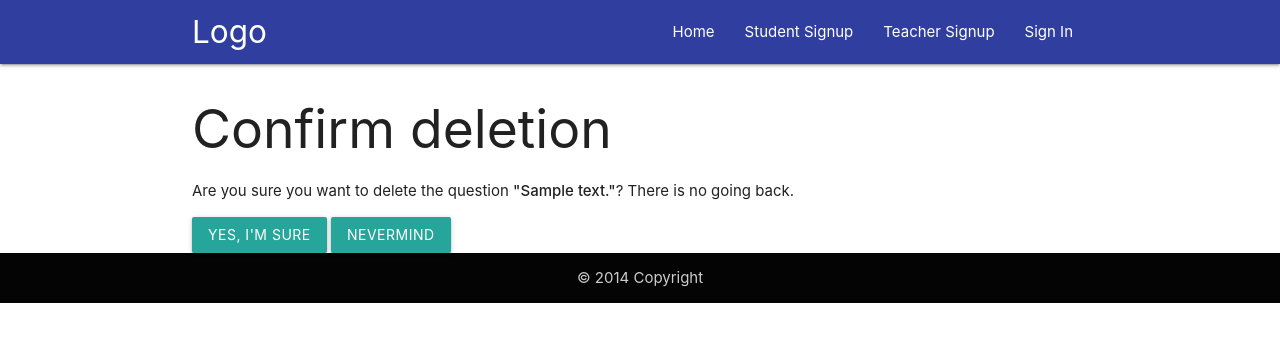
After one commit to noikis/Russian-Memo, a Django app: template templates/quiz/quiz_delete_confirm.html in a window 1280 px wide. The commit adds this page. Shown: the top 342 px of the page. Run offline with Django 3.2, Linux system fonts and the light colour scheme; the template is opened without the code that fills it: most values are stand-ins (such as "Sample title", 1, 10 or a date in 2020); some libraries are stand-ins or nearby versions.

Commit message:
quiz delete

```diff
--- a/quiz/urls.py
+++ b/quiz/urls.py
@@ -1,6 +1,6 @@
 from django.urls import path, include
 
-from .views import QuizCreateView, QuizListView, QuizUpdateView
+from .views import QuizCreateView, QuizListView, QuizUpdateView, QuizDeleteView
 
 app_name = 'quiz'
 
@@ -8,4 +8,5 @@ urlpatterns = [
     path('add/', QuizCreateView.as_view(), name='add_quiz'),
     path('list/', QuizListView.as_view(), name='quiz_list'),
     path('<int:pk>/', QuizUpdateView.as_view(), name='quiz_update'),
+    path('<int:pk>/delete/', QuizDeleteView.as_view(), name='quiz_delete'),
 ]
--- /dev/null
+++ b/templates/quiz/quiz_delete_confirm.html
@@ -0,0 +1,16 @@
+{% extends 'base.html' %}
+
+{% load crispy_forms_tags %}
+
+{% block content %}
+<h2 class="mb-3">Confirm deletion</h2>
+<p class="flow-tex">
+    Are you sure you want to delete the question <strong>"{{ question.text }}"</strong>? There is no
+    going back.
+</p>
+<form method="post">
+    {% csrf_token %}
+    <button type="submit" class="btn btn-red ">Yes, I'm sure</button>
+    <a href="#" class="btn " role="button">Nevermind</a>
+</form>
+{% endblock %}
--- a/templates/quiz/quiz_update.html
+++ b/templates/quiz/quiz_update.html
@@ -11,7 +11,7 @@
             {{ form }}
             <button type="submit" class="btn btn-success">Save changes</button>
             <a href="{% url 'quiz:quiz_list' %}" class="btn btn-outline-secondary" role="button">Nevermind</a>
-            <a href="#" class="btn btn-danger float-right">Delete</a>
+            <a href="{% url 'quiz:quiz_delete' quiz.pk %}" class="btn red float-right">Delete</a>
         </form>
     </div>
 </div>
```
Also changed, not shown: quiz/views.py (+19 -1 lines).
